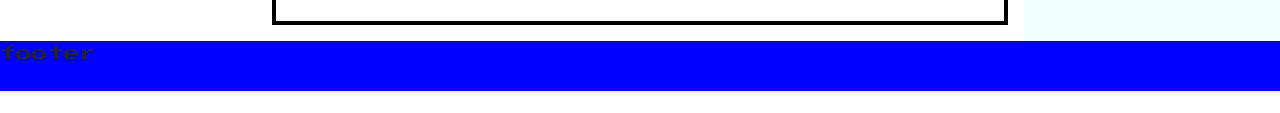
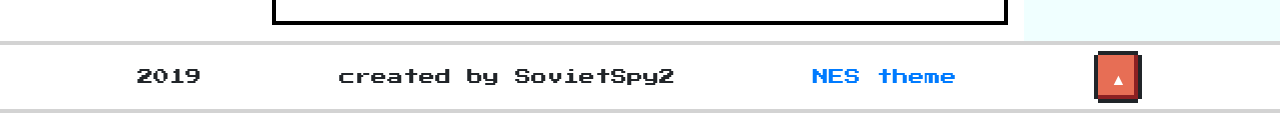
Before and after one commit to sovietspy2/retroWebpageDesign, a plain HTML site: page index.html in a window 1280 px wide. Shown: the part 1313-1426 px from the top of the page. Before the commit the page ends 1404 px from the top, so only its background shows below. Drawn offline with Linux system fonts and the light colour scheme.

Commit message:
added footer with scroll to top button

```diff
--- a/index.html
+++ b/index.html
@@ -23,7 +23,6 @@
     </header>
     <nav>
       <ul>
-        <li></li>
         <li id="logo">WEBSITE</li>
         <li id="search">
           <form><input placeholder="type here" /><i class="search"></i></form>
@@ -220,7 +219,22 @@
     </main>
 
     <footer>
-      footer
+      <span>2019</span>
+      <div>created by SovietSpy2</div>
+      <a href="https://github.com/nostalgic-css/NES.css">NES theme</a
+      ><button
+        onclick="topFunction()"
+        type="button"
+        class="nes-btn is-error scroll-btn active"
+      >
+        <span>▲</span>
+      </button>
     </footer>
   </body>
+  <script>
+    function topFunction() {
+      document.body.scrollTop = 0;
+      document.documentElement.scrollTop = 0;
+    }
+  </script>
 </html>
--- a/static/styles.css
+++ b/static/styles.css
@@ -147,12 +147,19 @@ section .post_bottom {
 
 footer {
   margin: 0;
-  padding: 0;
-  display: block;
-  background-color: blue;
+  display: flex;
   bottom: 0;
   width: 100%;
   height: 50px;
+  flex-direction: row;
+  flex-wrap: wrap;
+  align-content: center;
+  justify-content: space-evenly;
+  align-items: center;
+  border-bottom: 4px solid #d3d3d3;
+  border-top: 4px solid #d3d3d3;
+  padding-top: 2em !important;
+  padding-bottom: 2em !important;
 }
 
 main aside {
```
